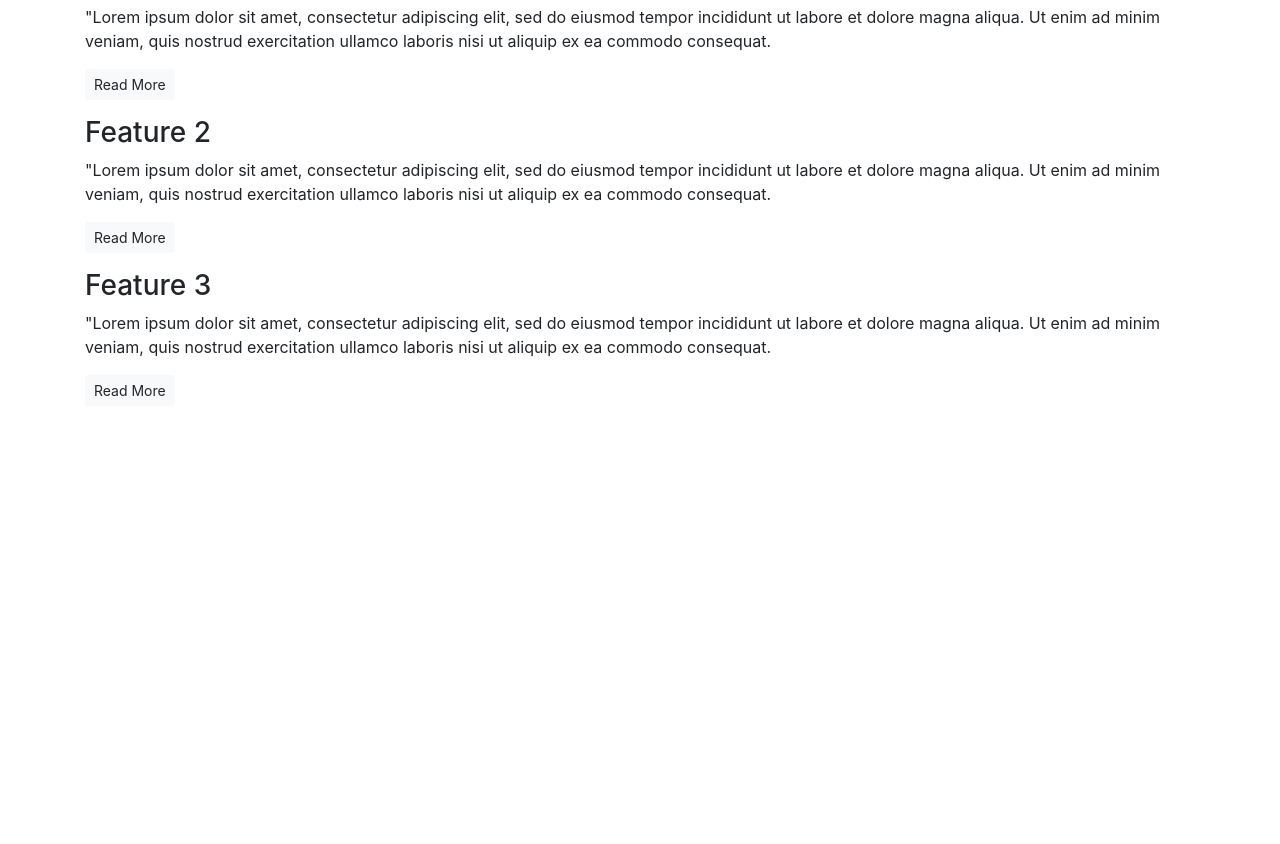
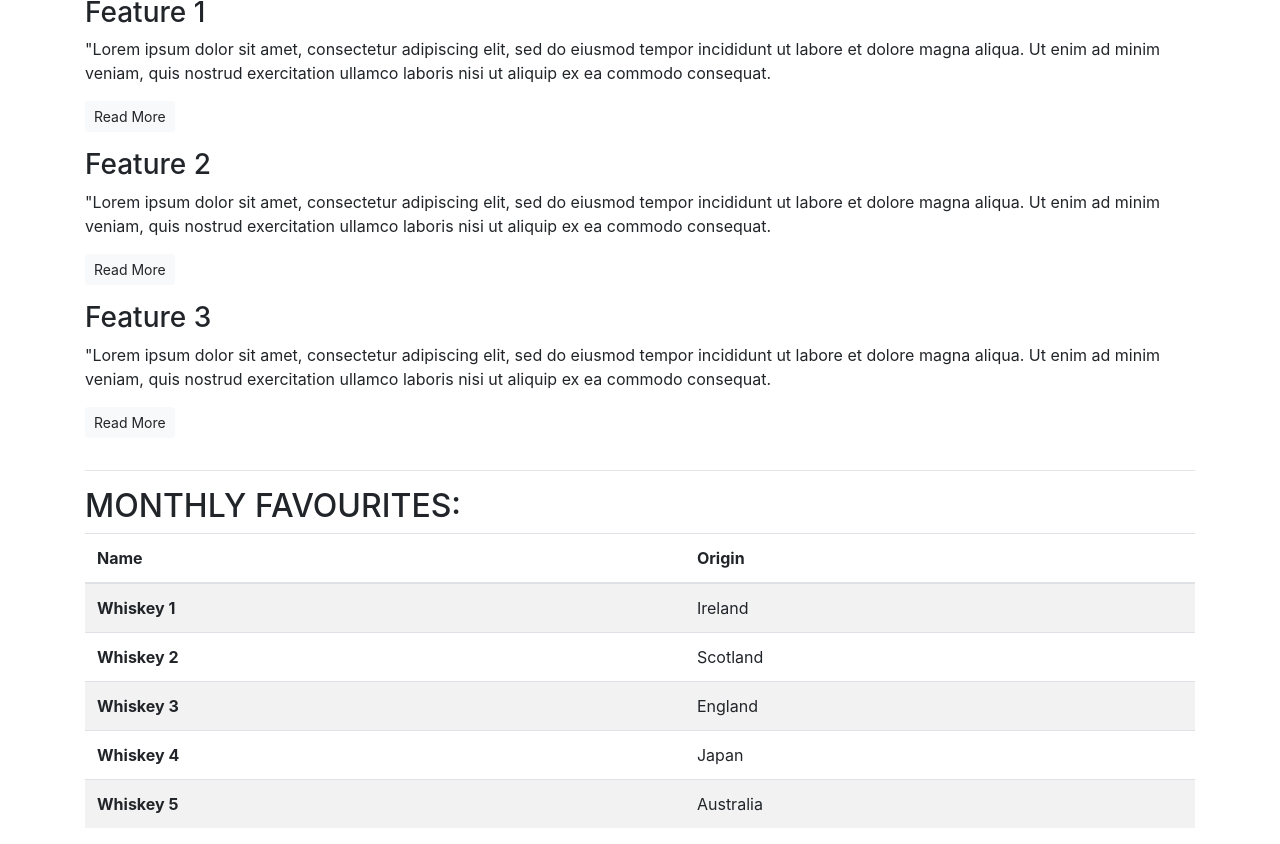
Before and after one commit to adamdelancey/first-bootstrap, a plain HTML site: page index.html in a window 1280 px wide. Shown: the part 537-1381 px from the top of the page. Before the commit the page ends 959 px from the top, so only its background shows below. Drawn offline with nearby package versions, Linux system fonts and the light colour scheme.

Commit message:
second save

```diff
--- a/index.html
+++ b/index.html
@@ -9,6 +9,8 @@
 </head>
 <body>
     <article class="container">
+        <div class="row">
+            <div class="col-12">
             <section class="callout">
                 <h1>The finest whiskeys delivered to your doorstep </h1>
                 <p class="lead">Sign up today to start receiving the best whiskey.
@@ -16,42 +18,100 @@
                 <button class="btn btn-success btn-lg">Sign up!</button>
                 <p class="text-muted"><small>You must be over 18 to sign up to our service. Please, drink responsibly. </small></p>
             </section>
+            </div>
+        </div>
 
     <hr>
 
     <section class="quotes">
+        <div class="row">
+            <div class="col-12">
                 <h2 class="text-uppercase">Quotes:</h2>
+            </div>
+        </div>
+        <div class="row">
+            <div class="col-12">
                 <blockquote class="blockquote">
                     <p>I've been introduced to more than 10 great international whiskeys</p>
                     <p>- Jane Doe </p>
                 </blockquote>
+            </div>
+            <div class="col-12">
                 <blockquote class="blockquote">
                     <p>I haven't been sober for months! </p>
                     <p>- Jane Doe</p>
                 </blockquote>
+            </div>
+        </div>
     </section>
 
     <hr>
 
     <section class="features">
+        <div class="row">
+            <div class="col-12">
                 <h2 class="text-uppercase">Features:</h2>
+            </div>
+        </div>
+        <div class="row">
+            <div class="col-12">
                 <div class="feature">
                 <h3>Feature 1</h3>
                 <p>"Lorem ipsum dolor sit amet, consectetur adipiscing elit, sed do eiusmod tempor incididunt ut labore et dolore magna aliqua. Ut enim ad minim veniam, quis nostrud exercitation ullamco laboris nisi ut aliquip ex ea commodo consequat.</p>
                 <p><a class="btn btn-sm btn-light" href="">Read More</a></p>
                 </div>
+            </div>
+        <div class="col-12">
         <div class="feature">
             <h3>Feature 2</h3>
             <p>"Lorem ipsum dolor sit amet, consectetur adipiscing elit, sed do eiusmod tempor incididunt ut labore et dolore magna aliqua. Ut enim ad minim veniam, quis nostrud exercitation ullamco laboris nisi ut aliquip ex ea commodo consequat.</p>
             <p><a class="btn btn-sm btn-light" href="">Read More</a></p>
         </div>
+        </div>
+        <div class="col-12"
         <div class="feature">
             <h3>Feature 3</h3>
             <p>"Lorem ipsum dolor sit amet, consectetur adipiscing elit, sed do eiusmod tempor incididunt ut labore et dolore magna aliqua. Ut enim ad minim veniam, quis nostrud exercitation ullamco laboris nisi ut aliquip ex ea commodo consequat.</p>
             <p><a class="btn btn-sm btn-light" href="">Read More</a></p>
         </div>
+        </div>
+    </section>
 
+    <hr>
 
+    <section class="favourites">
+        <h2 class="text-uppercase">Monthly Favourites:</h2>
+        <table class="table table-striped">
+         <thead>
+            <tr>
+                <th scope="col">Name</th>
+                <th scope="col">Origin</th>
+            </tr>
+         </thead>
+         <tbody>
+            <tr>
+                <th scope="row">Whiskey 1</th>
+                <td>Ireland</td>
+            </tr>
+            <tr>
+                <th scope="row">Whiskey 2</th>
+                <td>Scotland</td>
+            </tr>
+            <tr>
+                <th scope="row">Whiskey 3</th>
+                <td>England</td>
+            </tr>
+            <tr>
+                <th scope="row">Whiskey 4</th>
+                <td>Japan</td>
+            </tr>
+            <tr>
+                <th scope="row">Whiskey 5</th>
+                <td>Australia</td>
+            </tr>
+         </tbody>
+        </table>
+    </section>
 
 
 </body>
```
Lines whose indentation alone changed are shown as unchanged.
